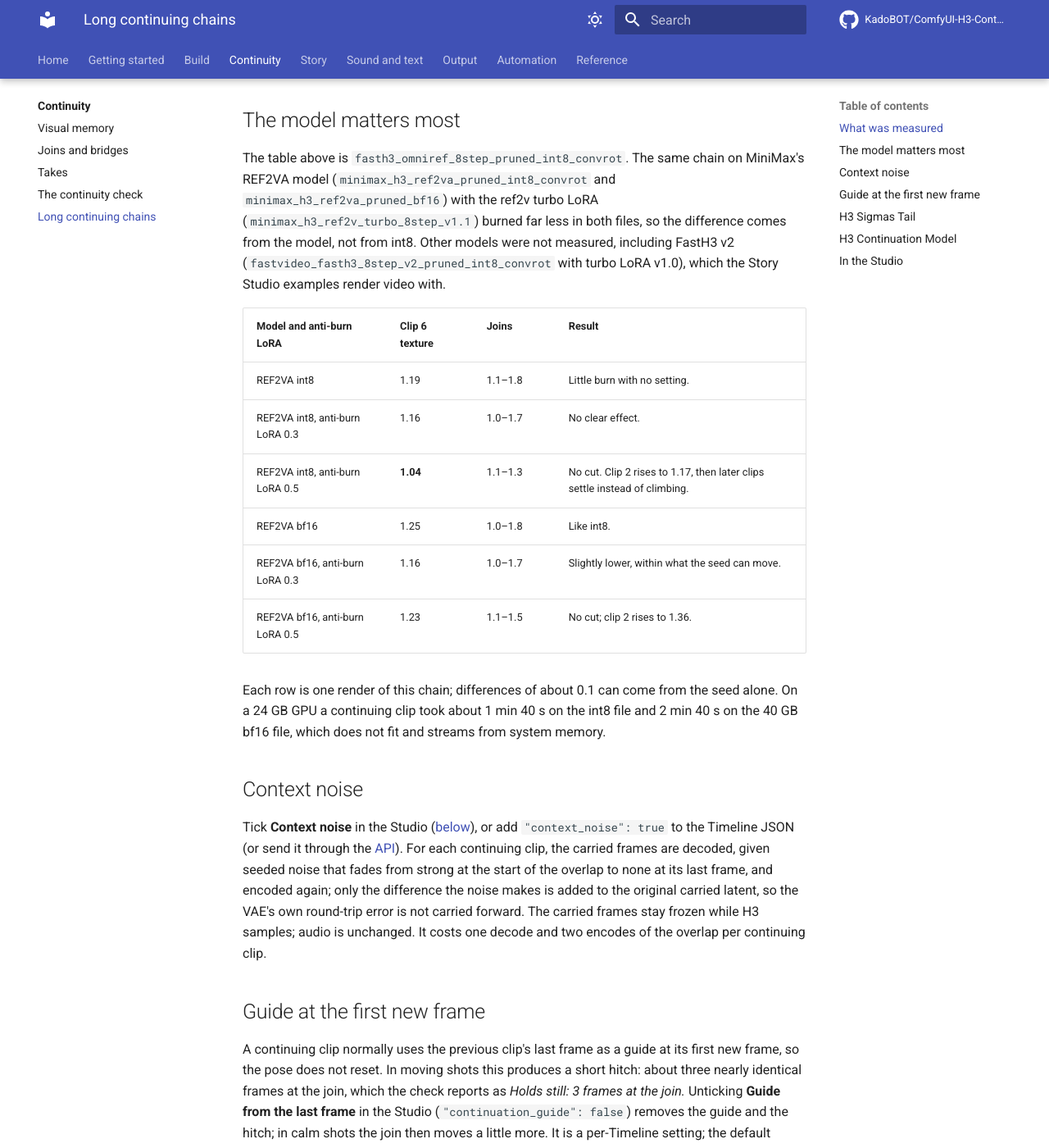
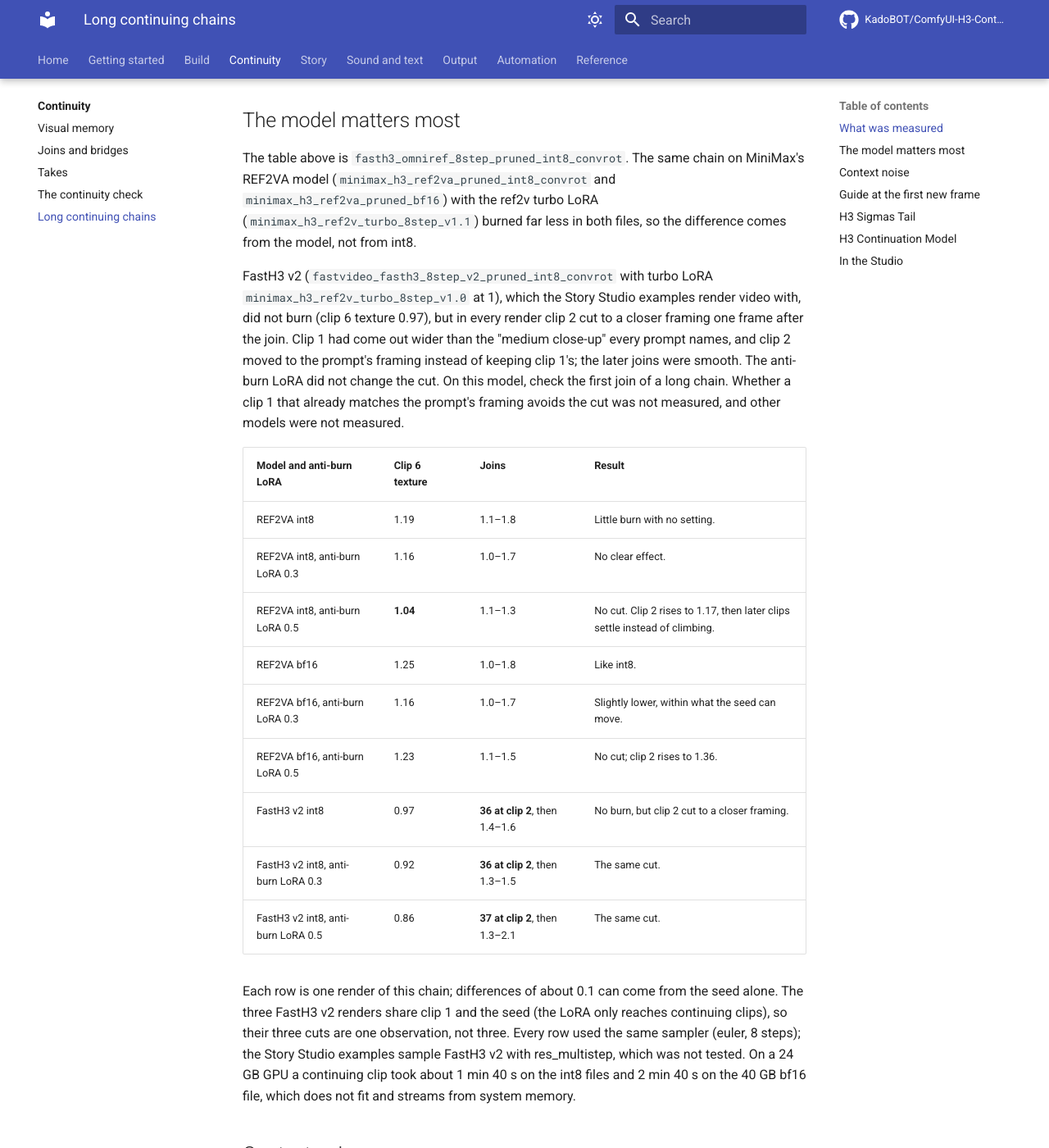
Before and after one commit to DerKodex-Repo-Curator/ComfyUI-H3-Continuity-Studio, an MkDocs documentation site: the page built from guide/continuity/long-chains.md, in a window 1280 px wide and 1400 px high, scrolled down 1000 px. Shown: the whole window at 82% size. Built offline with MkDocs 1.6.1 and Material for MkDocs 9.7.7, drawn with Linux system fonts in a browser that asks for light colours; comment, search, counter and statistics services are not loaded; some of the changed text lies outside the part shown.

Commit message:
guide: FastH3 v2 on a long chain: no burn, a cut at the first join
The Story Studio examples' video model (fastvideo_fasth3_8step_v2_pruned_int8_convrot with ref2v turbo LoRA v1.0 at 1) was listed as unmeasured. On the same six-clip chain it did not burn (clip 6 texture 0.97), but clip 2 cut to a closer framing one frame after the join in every render, with the anti-burn LoRA at 0, 0.3 and 0.5. Clip 1 had come out wider than the prompted medium close-up. The three renders share clip 1 and the seed, and use the test graph's euler sampler rather than the examples' res_multistep; the page says both.

Co-authored-by: Cursor <cursoragent@cursor.com>

```diff
--- a/guide/continuity/long-chains.md
+++ b/guide/continuity/long-chains.md
@@ -20,7 +20,9 @@ Texture is the finest-detail energy of each clip against clip 1 (1.00 = no chang
 
 ## The model matters most
 
-The table above is `fasth3_omniref_8step_pruned_int8_convrot`. The same chain on MiniMax's REF2VA model (`minimax_h3_ref2va_pruned_int8_convrot` and `minimax_h3_ref2va_pruned_bf16`) with the ref2v turbo LoRA (`minimax_h3_ref2v_turbo_8step_v1.1`) burned far less in both files, so the difference comes from the model, not from int8. Other models were not measured, including FastH3 v2 (`fastvideo_fasth3_8step_v2_pruned_int8_convrot` with turbo LoRA v1.0), which the Story Studio examples render video with.
+The table above is `fasth3_omniref_8step_pruned_int8_convrot`. The same chain on MiniMax's REF2VA model (`minimax_h3_ref2va_pruned_int8_convrot` and `minimax_h3_ref2va_pruned_bf16`) with the ref2v turbo LoRA (`minimax_h3_ref2v_turbo_8step_v1.1`) burned far less in both files, so the difference comes from the model, not from int8.
+
+FastH3 v2 (`fastvideo_fasth3_8step_v2_pruned_int8_convrot` with turbo LoRA `minimax_h3_ref2v_turbo_8step_v1.0` at 1), which the Story Studio examples render video with, did not burn (clip 6 texture 0.97), but in every render clip 2 cut to a closer framing one frame after the join. Clip 1 had come out wider than the "medium close-up" every prompt names, and clip 2 moved to the prompt's framing instead of keeping clip 1's; the later joins were smooth. The anti-burn LoRA did not change the cut. On this model, check the first join of a long chain. Whether a clip 1 that already matches the prompt's framing avoids the cut was not measured, and other models were not measured.
 
 | Model and anti-burn LoRA | Clip 6 texture | Joins | Result |
 | --- | --- | --- | --- |
@@ -30,8 +32,11 @@ The table above is `fasth3_omniref_8step_pruned_int8_convrot`. The same chain on
 | REF2VA bf16 | 1.25 | 1.0–1.8 | Like int8. |
 | REF2VA bf16, anti-burn LoRA 0.3 | 1.16 | 1.0–1.7 | Slightly lower, within what the seed can move. |
 | REF2VA bf16, anti-burn LoRA 0.5 | 1.23 | 1.1–1.5 | No cut; clip 2 rises to 1.36. |
+| FastH3 v2 int8 | 0.97 | **36 at clip 2**, then 1.4–1.6 | No burn, but clip 2 cut to a closer framing. |
+| FastH3 v2 int8, anti-burn LoRA 0.3 | 0.92 | **36 at clip 2**, then 1.3–1.5 | The same cut. |
+| FastH3 v2 int8, anti-burn LoRA 0.5 | 0.86 | **37 at clip 2**, then 1.3–2.1 | The same cut. |
 
-Each row is one render of this chain; differences of about 0.1 can come from the seed alone. On a 24 GB GPU a continuing clip took about 1 min 40 s on the int8 file and 2 min 40 s on the 40 GB bf16 file, which does not fit and streams from system memory.
+Each row is one render of this chain; differences of about 0.1 can come from the seed alone. The three FastH3 v2 renders share clip 1 and the seed (the LoRA only reaches continuing clips), so their three cuts are one observation, not three. Every row used the same sampler (euler, 8 steps); the Story Studio examples sample FastH3 v2 with res_multistep, which was not tested. On a 24 GB GPU a continuing clip took about 1 min 40 s on the int8 files and 2 min 40 s on the 40 GB bf16 file, which does not fit and streams from system memory.
 
 ## Context noise
 
@@ -47,7 +52,7 @@ A node for your graph (`BasicScheduler → H3 Sigmas Tail → the sampler's sigm
 
 ## H3 Continuation Model
 
-Routes continuing clips (and bridges) to a different model, for a LoRA trained for continuations. The public H3 Anti-Burn LoRA did not help on FastH3 int8 and cut to a close-up at 0.5 ([first table](#what-was-measured)). On MiniMax's REF2VA model with the turbo LoRA, the base its authors tested it on, 0.5 caused no cut and kept later clips from climbing ([The model matters most](#the-model-matters-most)), though that model burns little without it.
+Routes continuing clips (and bridges) to a different model, for a LoRA trained for continuations. The public H3 Anti-Burn LoRA did not help on FastH3 int8 and cut to a close-up at 0.5 ([first table](#what-was-measured)). On MiniMax's REF2VA model with the turbo LoRA, the base its authors tested it on, 0.5 caused no cut and kept later clips from climbing ([The model matters most](#the-model-matters-most)), though that model burns little without it. On FastH3 v2 it did not change that model's cut at the first join.
 
 ## In the Studio
 
```
Also changed, not shown: CHANGELOG.md (+1 -1 lines), skills/h3-continuity-joins/SKILL.md (+1 -1 lines).
